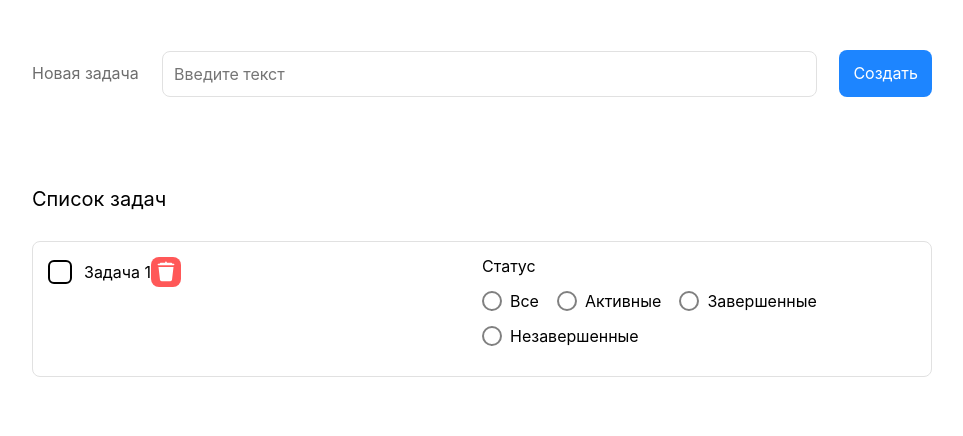
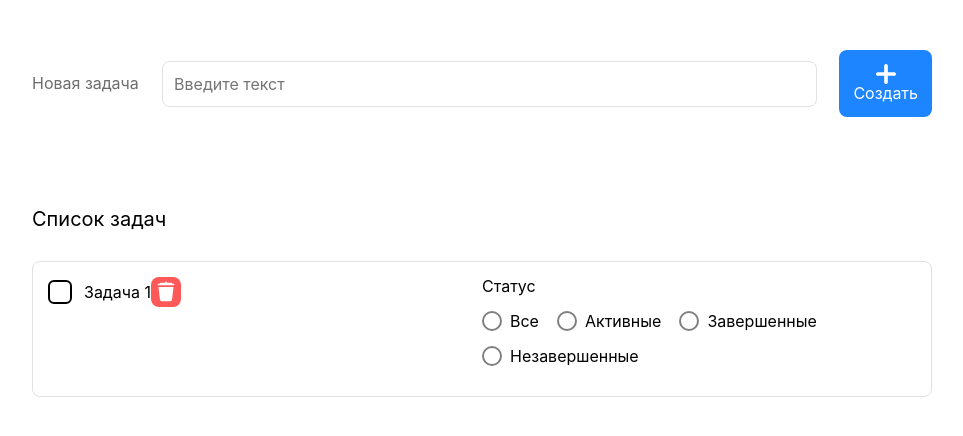
Before and after one commit to sladenkiydelfinchik/todo-app, a React (Vite) app: page / in a window 1280 px wide. Shown: the top 436 px of the page, without its empty margins (18-981 px from the left). Built offline with nearby package versions, Linux system fonts and the light colour scheme.

Commit message:
Update plusIcon

```diff
--- a/src/components/Form/Form.jsx
+++ b/src/components/Form/Form.jsx
@@ -1,15 +1,16 @@
 import styles from './Form.module.css'
+import plusIcon from '../../shared/icons/plus.svg'
 
 const Form = () => {
     return (
         <div className={styles.FormWrapper}>
-       <form className={styles.Form} action=""
-            onSubmit={e => e.preventDefault()}>
-        <span className={styles.FormHeader}>Новая задача</span>
-        <input className={styles.FormInput} type="text" placeholder="Введите текст"/>
-        <button className={styles.FormSubmit}> Создать</button>
-       </form>
-       </div>
+            <form className={styles.Form} action=""
+                onSubmit={e => e.preventDefault()}>
+                <span className={styles.FormHeader}>Новая задача</span>
+                <input className={styles.FormInput} type="text" placeholder="Введите текст" />
+                <button className={styles.FormSubmit}> <img src={plusIcon} /> Создать</button>
+            </form>
+        </div>
     );
 }
 
```
